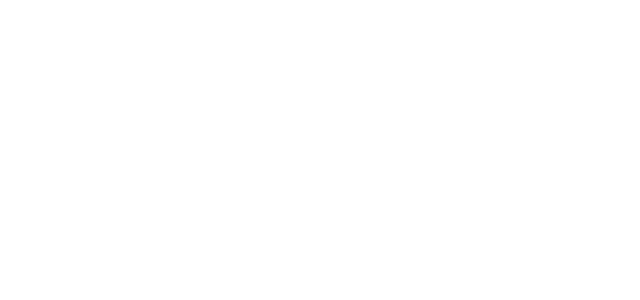
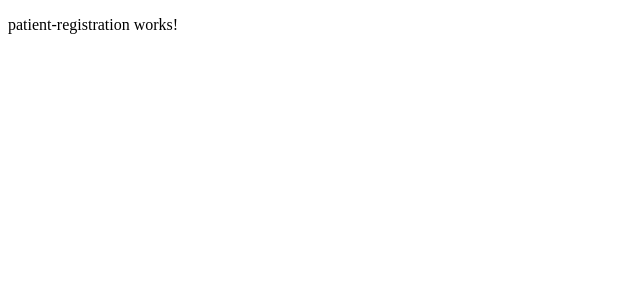
Before and after one commit to Denwiliusz27/doctor_app_frontend, an Angular app: page /pacjent-rejestracja in a window 1280 px wide. Before the commit this address led to /. Shown: the top 300 px of the page, without its empty margins (0-640 px from the left). Built offline with nearby package versions, Linux system fonts and the light colour scheme.

Commit message:
create patient-registration component

```diff
--- a/src/app/patient-login/patient-login.component.ts
+++ b/src/app/patient-login/patient-login.component.ts
@@ -1,11 +1,10 @@
 import {Component, OnInit} from '@angular/core';
 import {AbstractControl, FormControl, FormGroup, Validators} from '@angular/forms';
-
+import { Router } from '@angular/router';
 
 interface PatientLogin {
   email: string;
   password: string;
-
 }
 
 
@@ -14,6 +13,7 @@
   templateUrl: './patient-login.component.html',
   styleUrls: ['./patient-login.component.css']
 })
+
 export class PatientLoginComponent implements OnInit {
   submitted = false;
 
@@ -28,7 +28,7 @@
     ]),
   });
 
-  constructor() {
+  constructor(private router: Router) {
   }
 
   ngOnInit(): void {
@@ -53,6 +53,6 @@
   }
 
   redirect(): void {
-    console.log('elo'); /* przekierowanie do rejestracji */
+    this.router.navigateByUrl('/pacjent-rejestracja');
   }
 }
--- /dev/null
+++ b/src/app/patient-registration/patient-registration.component.html
@@ -0,0 +1,5 @@
+<p>patient-registration works!</p>
+
+<div class="home-content">
+
+</div>
--- /dev/null
+++ b/src/app/patient-registration/patient-registration.component.ts
@@ -0,0 +1,15 @@
+import { Component, OnInit } from '@angular/core';
+
+@Component({
+  selector: 'app-patient-registration',
+  templateUrl: './patient-registration.component.html',
+  styleUrls: ['./patient-registration.component.css']
+})
+export class PatientRegistrationComponent implements OnInit {
+
+  constructor() { }
+
+  ngOnInit(): void {
+  }
+
+}
```
Also changed, not shown: src/app/app.module.ts (+5 -2 lines), src/app/patient-registration/patient-registration.component.css (added).
